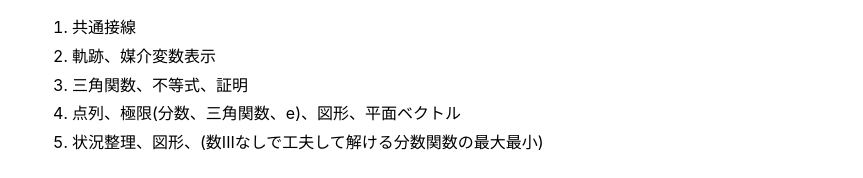
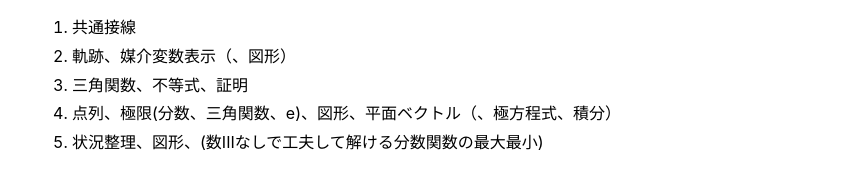
Before and after one commit to xishanben55-dotcom/TeToTe-test, a website: page index.html in a window 1280 px wide. Shown: the part 4366-4544 px from the top of the page, without its empty margins (208-1071 px from the left). Drawn offline with Linux system fonts and the light colour scheme.

Commit message:
Update index.html

```diff
--- a/index.html
+++ b/index.html
@@ -479,9 +479,9 @@
       </p>
       <ol>
         <li>共通接線</li>
-        <li>軌跡、媒介変数表示</li>
+        <li>軌跡、媒介変数表示（、図形）</li>
         <li>三角関数、不等式、証明</li>
-        <li>点列、極限(分数、三角関数、e)、図形、平面ベクトル</li>
+        <li>点列、極限(分数、三角関数、e)、図形、平面ベクトル（、極方程式、積分）</li>
         <li>状況整理、図形、(数IIIなしで工夫して解ける分数関数の最大最小)</li>
       </ol>
     </section>
```
